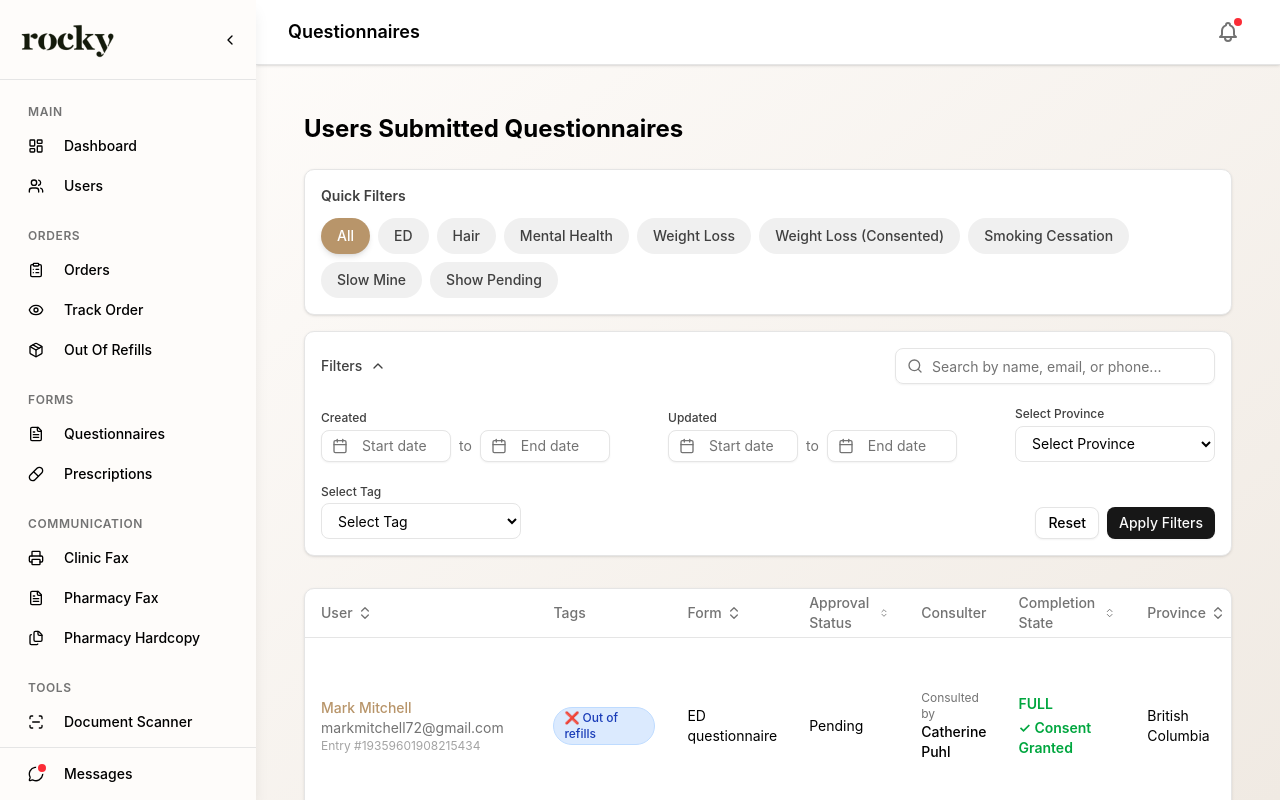
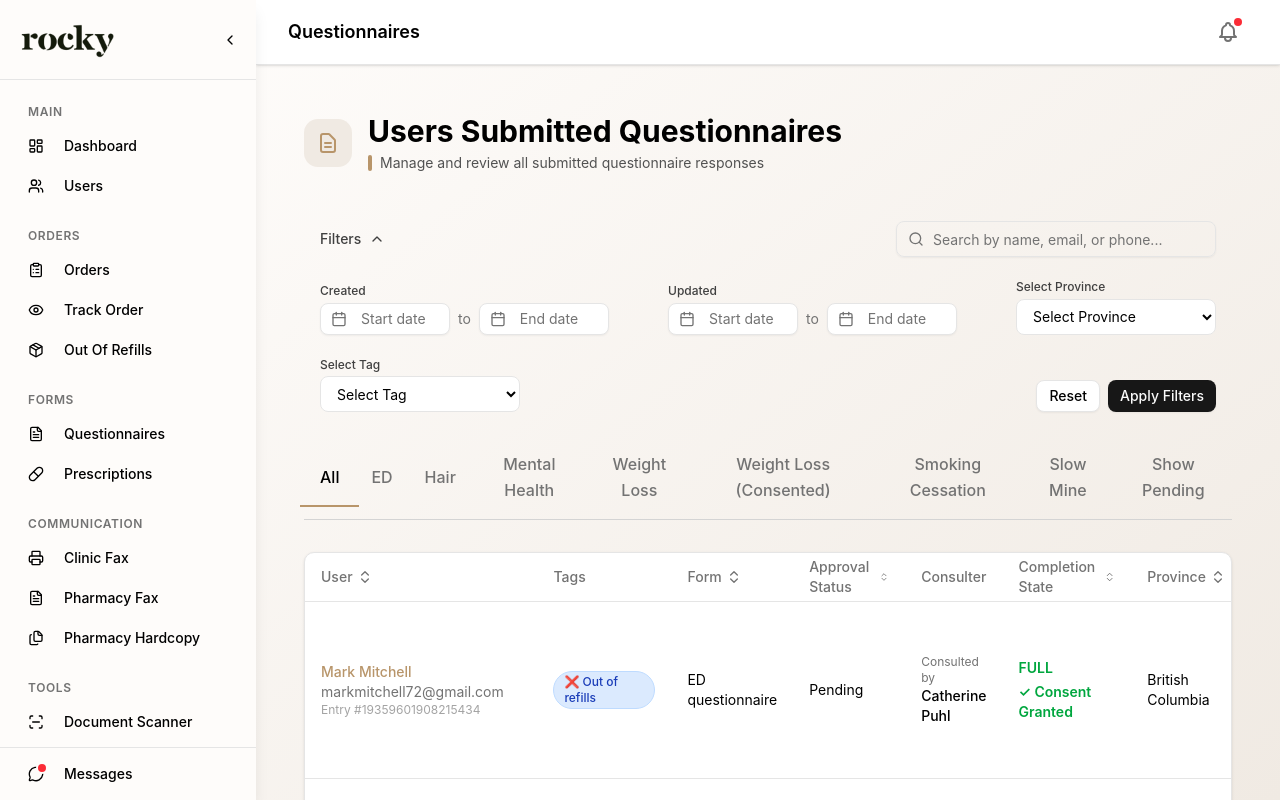
Before and after one commit to ETK-Technologies/rocky-crm, a Next.js app: page /questionnaires in a window 1280 px wide. Built offline with nearby package versions, Linux system fonts and the light colour scheme.

Commit message:
Fix styling

```diff
--- a/app/(auth)/questionnaires/components/QuestionnaireFilters.jsx
+++ b/app/(auth)/questionnaires/components/QuestionnaireFilters.jsx
@@ -121,32 +121,8 @@ const QuestionnaireFilters = ({
 
   return (
     <div className="space-y-4">
-      {/* Category Filters */}
-      <div className="bg-white rounded-lg border border-secondary-200 p-4 shadow-sm">
-        <div className="mb-3">
-          <h3 className="text-sm font-semibold text-secondary-700 mb-3">
-            Quick Filters
-          </h3>
-        </div>
-        <div className="flex flex-wrap gap-2">
-          {categories.map((category) => (
-            <button
-              key={category}
-              onClick={() => handleCategoryChange(category)}
-              className={`px-4 py-2 rounded-full text-sm font-medium transition-all duration-200 ${
-                activeCategory === category
-                  ? "bg-primary-600 text-white shadow-md"
-                  : "bg-secondary-100 text-secondary-700 hover:bg-secondary-200 hover:text-secondary-900"
-              }`}
-            >
-              {category}
-            </button>
-          ))}
-        </div>
-      </div>
-
       {/* Advanced Filters */}
-      <div className="bg-white rounded-lg border border-secondary-200 shadow-sm">
+      <div>
         <Filters
           filters={filters}
           onFilterChange={handleFilterChange}
@@ -157,6 +133,29 @@ const QuestionnaireFilters = ({
           onSearchChange={handleSearch}
         />
       </div>
+
+      {/* Category Filters */}
+      <div className="mb-6">
+        <div className="flex items-center relative">
+          {categories.map((category, index) => (
+            <button
+              key={category}
+              onClick={() => handleCategoryChange(category)}
+              className={`font-medium transition-all duration-200 relative px-4 py-2 ${
+                activeCategory === category
+                  ? "text-secondary-900"
+                  : "text-secondary-500 hover:text-secondary-700"
+              }`}
+            >
+              {category}
+              {activeCategory === category && (
+                <div className="absolute -bottom-2 left-0 right-0 h-0.5 bg-primary-600 -mx-1 z-10"></div>
+              )}
+            </button>
+          ))}
+        </div>
+        <div className="h-px bg-secondary-300 mt-2"></div>
+      </div>
     </div>
   );
 };
--- a/app/(auth)/questionnaires/components/QuestionnaireTable.jsx
+++ b/app/(auth)/questionnaires/components/QuestionnaireTable.jsx
@@ -1,6 +1,6 @@
 "use client";
 
-import { DataTable } from "@/components/ui";
+import { DataTable, Button } from "@/components/ui";
 import { useState, useMemo } from "react";
 
 const QuestionnaireTable = ({
@@ -765,12 +765,10 @@ const QuestionnaireTable = ({
       sortable: false,
       cell: (row) => (
         <div className="flex items-center space-x-2">
-          <a
-            href={`/questionnaires/${row.id}/view`}
-            className="inline-flex items-center px-3 py-1.5 text-xs font-medium text-primary-600 bg-primary-50 border border-primary-200 rounded-md hover:bg-primary-100 hover:text-primary-700 transition-colors"
-          >
+          <Button variant="view" size="sm" asChild>
+            <a href={`/questionnaires/${row.id}/view`}>
               <svg
-              className="w-3 h-3 mr-1"
+                className="w-3 h-3"
                 fill="none"
                 stroke="currentColor"
                 viewBox="0 0 24 24"
@@ -790,6 +788,7 @@ const QuestionnaireTable = ({
               </svg>
               View
             </a>
+          </Button>
         </div>
       ),
     },
--- a/app/(auth)/questionnaires/page.jsx
+++ b/app/(auth)/questionnaires/page.jsx
@@ -23,9 +23,36 @@ const QuestionnairesPage = () => {
 
   return (
     <div className="p-6">
-      <h1 className="text-2xl font-bold mb-6">
-        Users Submitted Questionnaires
-      </h1>
+      <div className="mb-8">
+        <div className="flex items-center gap-4 mb-3">
+          <div className="flex items-center justify-center w-12 h-12 bg-primary-100 rounded-xl">
+            <svg
+              className="w-6 h-6 text-primary-600"
+              fill="none"
+              stroke="currentColor"
+              viewBox="0 0 24 24"
+            >
+              <path
+                strokeLinecap="round"
+                strokeLinejoin="round"
+                strokeWidth={2}
+                d="M9 12h6m-6 4h6m2 5H7a2 2 0 01-2-2V5a2 2 0 012-2h5.586a1 1 0 01.707.293l5.414 5.414a1 1 0 01.293.707V19a2 2 0 01-2 2z"
+              />
+            </svg>
+          </div>
+          <div>
+            <h1 className="text-3xl font-bold text-secondary-900">
+              Users Submitted Questionnaires
+            </h1>
+            <div className="flex items-center gap-2 mt-1">
+              <div className="w-1 h-4 bg-primary-600 rounded-full"></div>
+              <p className="text-secondary-600 text-sm">
+                Manage and review all submitted questionnaire responses
+              </p>
+            </div>
+          </div>
+        </div>
+      </div>
 
       <QuestionnaireFilters
         onFiltersChange={handleFiltersChange}
```
Also changed, not shown: app/(auth)/questionnaires/[id]/view/page.jsx (+59 -76 lines). Lines whose indentation alone changed are shown as unchanged.
